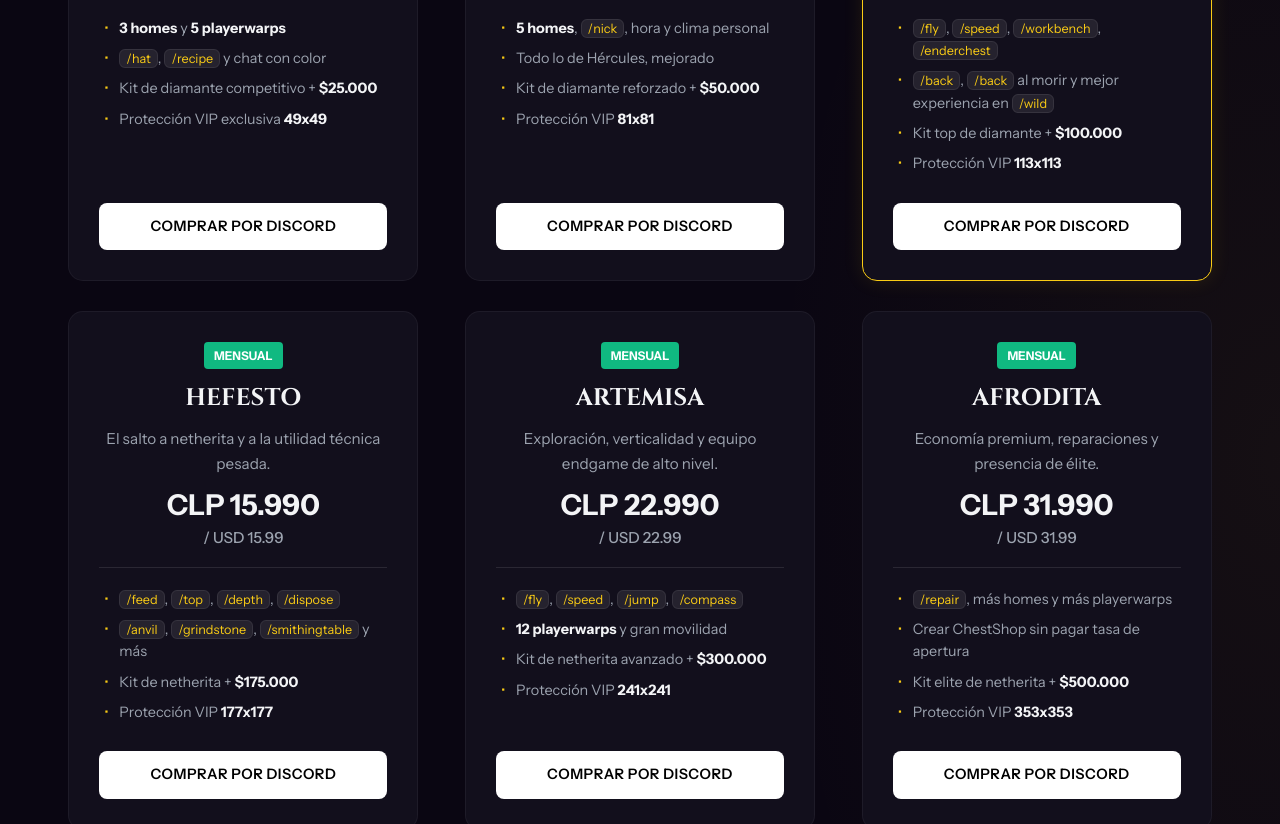
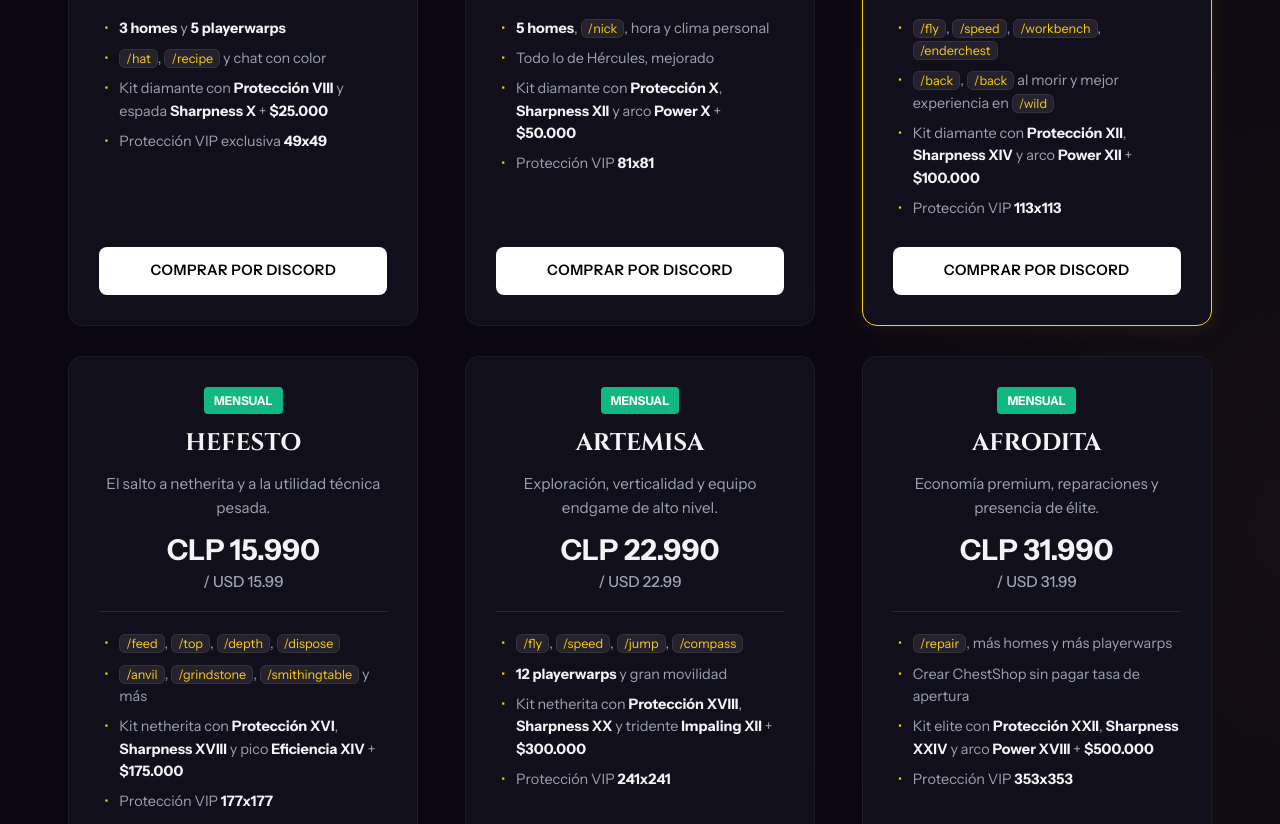
Before and after one commit to JackStar6677-1/drakescraft-web, a plain HTML site: page store.html in a window 1280 px wide. Shown: the part 1330-2154 px from the top of the page. Drawn offline with Linux system fonts and the light colour scheme.

Commit message:
Raise displayed VIP enchantments

```diff
--- a/store.html
+++ b/store.html
@@ -117,7 +117,7 @@
                     <ul class="benefits-list">
                         <li><strong>3 homes</strong> y <strong>5 playerwarps</strong></li>
                         <li><code>/hat</code>, <code>/recipe</code> y chat con color</li>
-                        <li>Kit de diamante competitivo + <strong>$25.000</strong></li>
+                        <li>Kit diamante con <strong>Protección VIII</strong> y espada <strong>Sharpness X</strong> + <strong>$25.000</strong></li>
                         <li>Protección VIP exclusiva <strong>49x49</strong></li>
                     </ul>
                     <a href="https://discord.gg/rR7FbfCt9Y" target="_blank" rel="noopener" class="btn-store">Comprar por Discord</a>
@@ -133,7 +133,7 @@
                     <ul class="benefits-list">
                         <li><strong>5 homes</strong>, <code>/nick</code>, hora y clima personal</li>
                         <li>Todo lo de Hércules, mejorado</li>
-                        <li>Kit de diamante reforzado + <strong>$50.000</strong></li>
+                        <li>Kit diamante con <strong>Protección X</strong>, <strong>Sharpness XII</strong> y arco <strong>Power X</strong> + <strong>$50.000</strong></li>
                         <li>Protección VIP <strong>81x81</strong></li>
                     </ul>
                     <a href="https://discord.gg/rR7FbfCt9Y" target="_blank" rel="noopener" class="btn-store">Comprar por Discord</a>
@@ -149,7 +149,7 @@
                     <ul class="benefits-list">
                         <li><code>/fly</code>, <code>/speed</code>, <code>/workbench</code>, <code>/enderchest</code></li>
                         <li><code>/back</code>, <code>/back</code> al morir y mejor experiencia en <code>/wild</code></li>
-                        <li>Kit top de diamante + <strong>$100.000</strong></li>
+                        <li>Kit diamante con <strong>Protección XII</strong>, <strong>Sharpness XIV</strong> y arco <strong>Power XII</strong> + <strong>$100.000</strong></li>
                         <li>Protección VIP <strong>113x113</strong></li>
                     </ul>
                     <a href="https://discord.gg/rR7FbfCt9Y" target="_blank" rel="noopener" class="btn-store">Comprar por Discord</a>
@@ -165,7 +165,7 @@
                     <ul class="benefits-list">
                         <li><code>/feed</code>, <code>/top</code>, <code>/depth</code>, <code>/dispose</code></li>
                         <li><code>/anvil</code>, <code>/grindstone</code>, <code>/smithingtable</code> y más</li>
-                        <li>Kit de netherita + <strong>$175.000</strong></li>
+                        <li>Kit netherita con <strong>Protección XVI</strong>, <strong>Sharpness XVIII</strong> y pico <strong>Eficiencia XIV</strong> + <strong>$175.000</strong></li>
                         <li>Protección VIP <strong>177x177</strong></li>
                     </ul>
                     <a href="https://discord.gg/rR7FbfCt9Y" target="_blank" rel="noopener" class="btn-store">Comprar por Discord</a>
@@ -181,7 +181,7 @@
                     <ul class="benefits-list">
                         <li><code>/fly</code>, <code>/speed</code>, <code>/jump</code>, <code>/compass</code></li>
                         <li><strong>12 playerwarps</strong> y gran movilidad</li>
-                        <li>Kit de netherita avanzado + <strong>$300.000</strong></li>
+                        <li>Kit netherita con <strong>Protección XVIII</strong>, <strong>Sharpness XX</strong> y tridente <strong>Impaling XII</strong> + <strong>$300.000</strong></li>
                         <li>Protección VIP <strong>241x241</strong></li>
                     </ul>
                     <a href="https://discord.gg/rR7FbfCt9Y" target="_blank" rel="noopener" class="btn-store">Comprar por Discord</a>
@@ -197,7 +197,7 @@
                     <ul class="benefits-list">
                         <li><code>/repair</code>, más homes y más playerwarps</li>
                         <li>Crear ChestShop sin pagar tasa de apertura</li>
-                        <li>Kit elite de netherita + <strong>$500.000</strong></li>
+                        <li>Kit elite con <strong>Protección XXII</strong>, <strong>Sharpness XXIV</strong> y arco <strong>Power XVIII</strong> + <strong>$500.000</strong></li>
                         <li>Protección VIP <strong>353x353</strong></li>
                     </ul>
                     <a href="https://discord.gg/rR7FbfCt9Y" target="_blank" rel="noopener" class="btn-store">Comprar por Discord</a>
@@ -213,7 +213,7 @@
                     <ul class="benefits-list">
                         <li><code>/repair all</code>, <code>/heal</code>, <code>/ext</code>, <code>/near</code></li>
                         <li>ChestShop sin tasa y sin tax al comprar</li>
-                        <li>Kit mítico de netherita + <strong>$1.000.000</strong></li>
+                        <li>Kit mítico con <strong>Protección XXX</strong>, <strong>Sharpness XXX</strong> y doble pico <strong>Eficiencia XX</strong> + <strong>$1.000.000</strong></li>
                         <li>Protección VIP <strong>481x481</strong></li>
                     </ul>
                     <a href="https://discord.gg/rR7FbfCt9Y" target="_blank" rel="noopener" class="btn-store">Comprar por Discord</a>
@@ -226,11 +226,11 @@
                         <p class="store-card-subtitle">Diamante encantado, dinero y protección propia.</p>
                     </div>
                     <ul class="benefits-list small">
-                        <li>Hércules: armadura diamante <strong>Protección IV / Irrompibilidad III / Mending</strong></li>
-                        <li>Hestia: armadura diamante <strong>Protección V</strong>, casco con <strong>Respiración III</strong> y peto con <strong>Espinas II</strong></li>
-                        <li>Espadas con <strong>Sharpness V-VI</strong>, <strong>Looting III-IV</strong> y <strong>Fire Aspect II</strong></li>
-                        <li>Picos y herramientas con <strong>Eficiencia V-VI</strong>, Fortune o Silk Touch según el rango</li>
-                        <li>Hestia además suma <strong>arco Power V + Infinity + Flame</strong></li>
+                        <li>Hércules: armadura diamante <strong>Protección VIII / Irrompibilidad V / Mending</strong></li>
+                        <li>Hestia: armadura diamante <strong>Protección X</strong>, casco con <strong>Respiración IV</strong> y peto con <strong>Espinas III</strong></li>
+                        <li>Espadas con <strong>Sharpness X-XII</strong>, <strong>Looting V-VI</strong> y <strong>Fire Aspect II</strong></li>
+                        <li>Picos y herramientas con <strong>Eficiencia VIII-X</strong>, Fortune o Silk Touch según el rango</li>
+                        <li>Hestia además suma <strong>arco Power X + Infinity + Flame + Punch II</strong></li>
                         <li>Comida premium, manzanas doradas, perlas y totems</li>
                         <li>Incluye piedra VIP del rango</li>
                     </ul>
@@ -244,10 +244,10 @@
                         <p class="store-card-subtitle">Diamante premium con enfoque total en movilidad.</p>
                     </div>
                     <ul class="benefits-list small">
-                        <li>Armadura diamante <strong>Protección VI / Irrompibilidad V / Mending</strong></li>
-                        <li>Botas con <strong>Feather Falling VI</strong>, <strong>Depth Strider III</strong> y <strong>Soul Speed II</strong></li>
-                        <li>Espada <strong>Sharpness VII</strong>, pico <strong>Eficiencia VII + Fortune V</strong></li>
-                        <li>Arco con <strong>Power VI + Infinity + Flame + Punch I</strong></li>
+                        <li>Armadura diamante <strong>Protección XII / Irrompibilidad VII / Mending</strong></li>
+                        <li>Botas con <strong>Feather Falling X</strong>, <strong>Depth Strider IV</strong> y <strong>Soul Speed IV</strong></li>
+                        <li>Espada <strong>Sharpness XIV</strong>, pico <strong>Eficiencia XII + Fortune VIII</strong></li>
+                        <li>Arco con <strong>Power XII + Infinity + Flame + Punch III</strong></li>
                         <li>Escudo, shulker, cohetes, golden carrots, golden apples y totems</li>
                         <li>Mucho alimento premium y utilidades de viaje</li>
                         <li>Piedra VIP <strong>113x113</strong></li>
@@ -262,11 +262,11 @@
                         <p class="store-card-subtitle">Netherita competitiva con enfoque utility y endgame.</p>
                     </div>
                     <ul class="benefits-list small">
-                        <li>Hefesto: netherita con <strong>Protección VIII</strong> y espada <strong>Sharpness VIII</strong></li>
-                        <li>Artemisa: netherita con <strong>Protección IX</strong> y peto con <strong>Espinas IV</strong></li>
-                        <li>Botas entre <strong>Feather Falling VII-VIII</strong> y <strong>Soul Speed III</strong></li>
-                        <li>Picos con <strong>Eficiencia VIII</strong>; Hefesto lleva <strong>Fortune VI</strong> y Artemisa <strong>Fortune VII</strong></li>
-                        <li>Artemisa suma <strong>tridente Impaling VII + Loyalty V + Channeling</strong></li>
+                        <li>Hefesto: netherita con <strong>Protección XVI</strong> y espada <strong>Sharpness XVIII</strong></li>
+                        <li>Artemisa: netherita con <strong>Protección XVIII</strong> y peto con <strong>Espinas VI</strong></li>
+                        <li>Botas entre <strong>Feather Falling XII-XIV</strong> y <strong>Soul Speed V</strong></li>
+                        <li>Picos con <strong>Eficiencia XIV-XVI</strong>; Hefesto lleva <strong>Fortune X</strong> y Artemisa <strong>Fortune XII</strong></li>
+                        <li>Artemisa suma <strong>tridente Impaling XII + Loyalty VIII + Channeling</strong></li>
                         <li>Beacons, shulkers, totems y comida premium</li>
                         <li>Encantamientos más altos que un kit casual</li>
                         <li>Protecciones VIP 177x177 y 241x241</li>
@@ -281,10 +281,10 @@
                         <p class="store-card-subtitle">La línea alta: netherita élite, economía y presencia endgame.</p>
                     </div>
                     <ul class="benefits-list small">
-                        <li>Afrodita: netherita <strong>Protección X</strong>, espada <strong>Sharpness X</strong> y arco <strong>Power IX + Punch III</strong></li>
-                        <li>Zeus: netherita <strong>Protección XII</strong>, peto con <strong>Espinas V</strong> y botas <strong>Feather Falling X</strong></li>
-                        <li>Zeus trae espada <strong>Sharpness XII + Looting VII + Fire Aspect III + Knockback II</strong></li>
-                        <li>Dos picos Zeus: <strong>Eficiencia X + Fortune VIII</strong> y <strong>Eficiencia X + Silk Touch</strong></li>
+                        <li>Afrodita: netherita <strong>Protección XXII</strong>, espada <strong>Sharpness XXIV</strong> y arco <strong>Power XVIII + Punch V</strong></li>
+                        <li>Zeus: netherita <strong>Protección XXX</strong>, peto con <strong>Espinas X</strong> y botas <strong>Feather Falling XX</strong></li>
+                        <li>Zeus trae espada <strong>Sharpness XXX + Looting XII + Fire Aspect V + Knockback III</strong></li>
+                        <li>Dos picos Zeus: <strong>Eficiencia XX + Fortune XVI</strong> y <strong>Eficiencia XX + Silk Touch</strong></li>
                         <li>Varias shulkers, beacons, totems, cohetes, golden carrots y enchanted golden apples</li>
                         <li>Protecciones VIP 353x353 y 481x481</li>
                     </ul>
```
